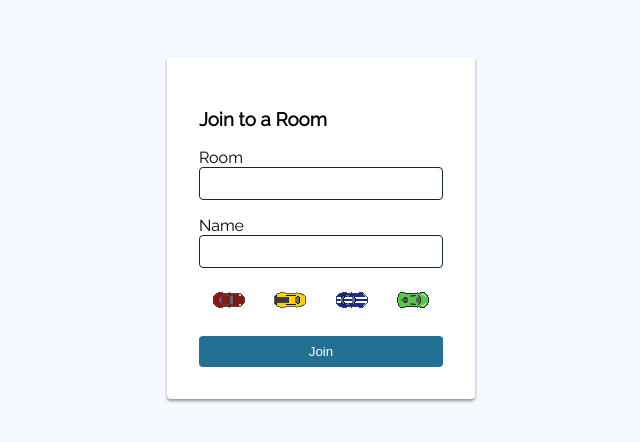
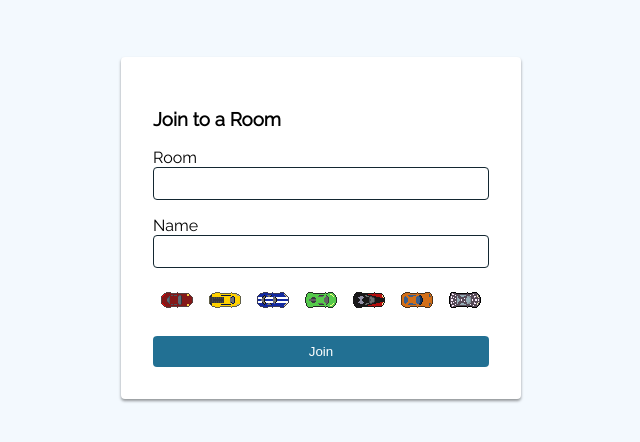
Before and after one commit to blntmogyorosi/racing, a website: page client/index.html in a window 1280 px wide. Shown: the part 172-614 px from the top of the page, without its empty margins (319-959 px from the left). Drawn offline with Linux system fonts and the light colour scheme.

Commit message:
New cars added

```diff
--- a/client/index.html
+++ b/client/index.html
@@ -52,6 +52,25 @@
                             <img src="/img/green_car.png">
                         </label>
                     </div>
+
+                    <div class="input-control">
+                        <input type="radio" id="joinImage5" name="image" value="black_car.png">
+                        <label for="joinImage5">
+                            <img src="/img/black_car.png">
+                        </label>
+                    </div>
+                    <div class="input-control">
+                        <input type="radio" id="joinImage6" name="image" value="orange_car.png">
+                        <label for="joinImage6">
+                            <img src="/img/orange_car.png">
+                        </label>
+                    </div>
+                    <div class="input-control">
+                        <input type="radio" id="joinImage7" name="image" value="sara_car.png">
+                        <label for="joinImage7">
+                            <img src="/img/sara_car.png">
+                        </label>
+                    </div>
                 </div>
                 <button type="submit" class="btn btn-primary btn-full-width">Join</button>
             </form>
--- a/client/js/ImageLoading.js
+++ b/client/js/ImageLoading.js
@@ -35,6 +35,9 @@ function loadImages() {
         { car: "yellow_car.png", fileName: "yellow_car.png" },
         { car: "blue_car.png", fileName: "blue_car.png" },
         { car: "green_car.png", fileName: "green_car.png" },
+        { car: "black_car.png", fileName: "black_car.png" },
+        { car: "orange_car.png", fileName: "orange_car.png" },
+        { car: "sara_car.png", fileName: "sara_car.png" },
 
         { tileType: TileType.ROAD, fileName: "tile_road.png" },
         { tileType: TileType.PLAYERSTART, fileName: "tile_road.png" },
```
Also changed, not shown: client/img/black_car.png (added), client/img/orange_car.png (added), client/img/sara_car.png (added).
